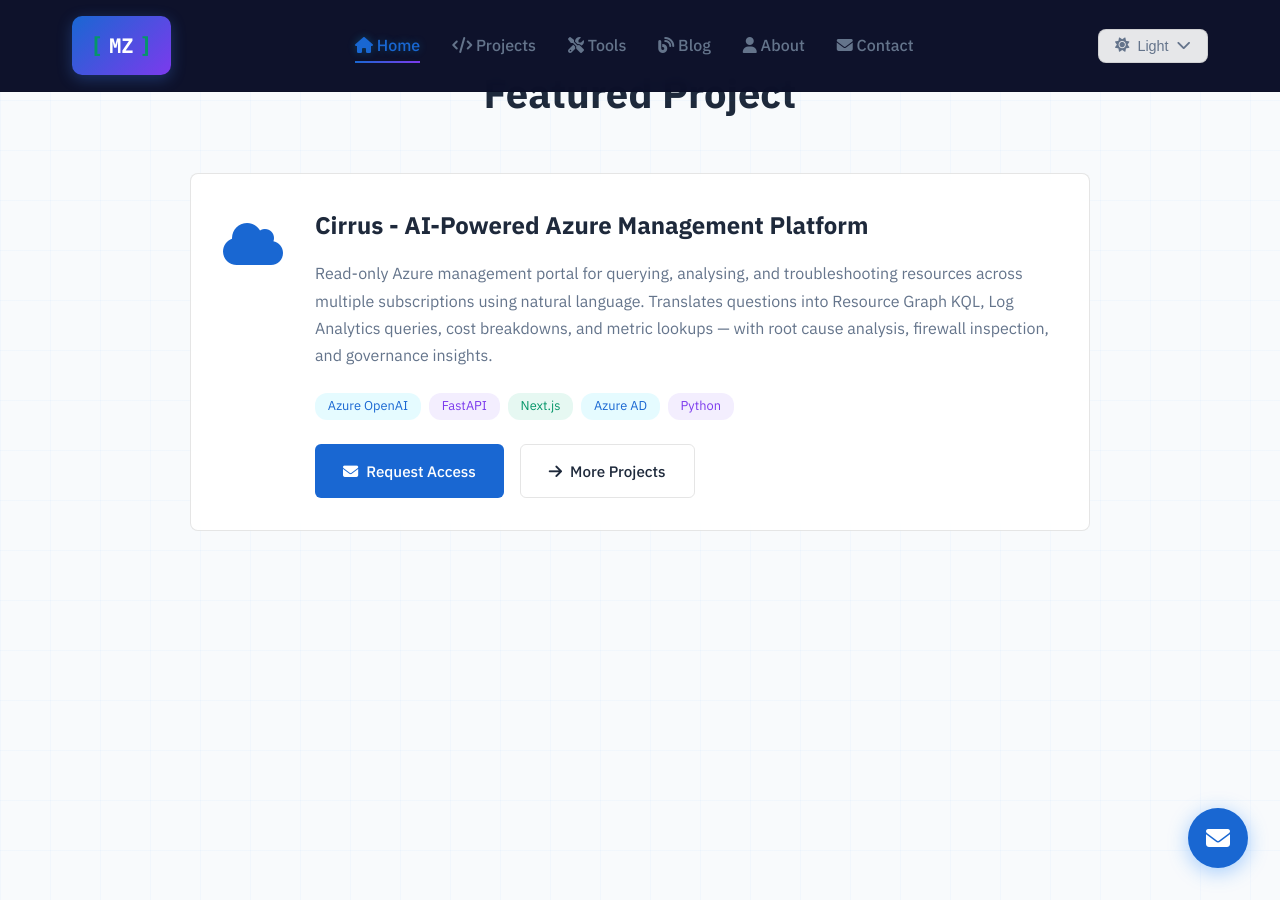
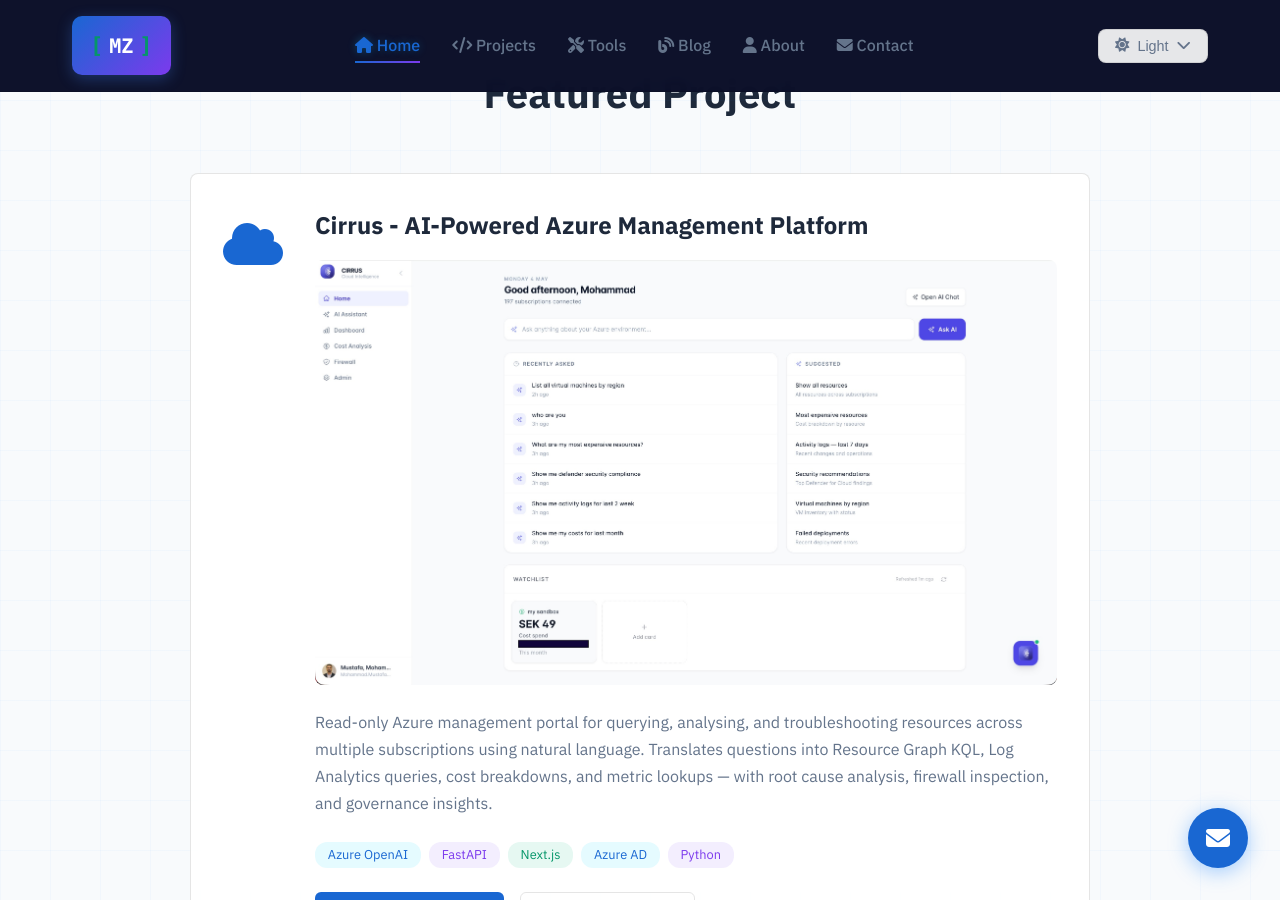
Before and after one commit to mustafazeya/mustafazeya.github.io, a Jekyll site: the page built from index.md, in a window 1280 px wide and 900 px high, scrolled down 1088 px. Built offline with Jekyll 4.4.1, drawn with Linux system fonts in a browser that asks for light colours.

Commit message:
Add Cirrus project screenshot and embed in project cards
Adds cirrus-home.jpg screenshot to assets/images and references
it in the Cirrus project cards on both index.md and projects.md.

```diff
--- a/index.md
+++ b/index.md
@@ -55,6 +55,7 @@ description: "Senior Platform Engineer & Azure Cloud Architect with 9+ years exp
             </div>
             <div>
                 <h3 style="margin-bottom: 1rem;">Cirrus - AI-Powered Azure Management Platform</h3>
+                <img src="/assets/images/cirrus-home.jpg" alt="Cirrus home screen" style="width: 100%; border-radius: 8px; margin-bottom: 1rem;">
                 <p style="color: var(--text-secondary); margin-bottom: 1.5rem; line-height: 1.7;">
                     Read-only Azure management portal for querying, analysing, and troubleshooting resources across multiple subscriptions using natural language. Translates questions into Resource Graph KQL, Log Analytics queries, cost breakdowns, and metric lookups — with root cause analysis, firewall inspection, and governance insights.
                 </p>
```
Also changed, not shown: projects.md (+1 -0 lines), assets/images/cirrus-home.jpg (added).
